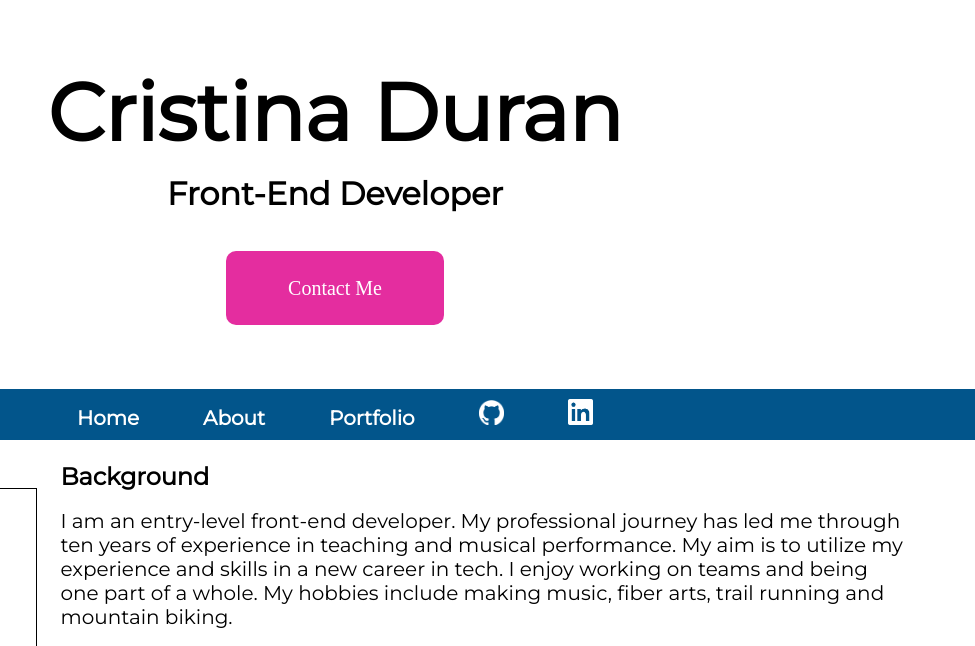
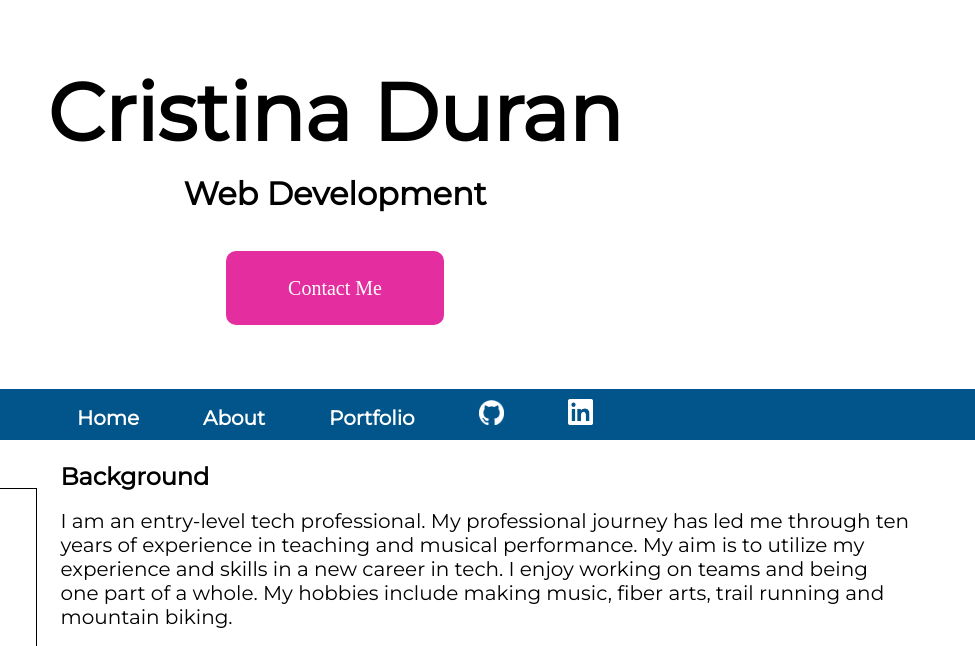
Before and after one commit to cristyduran/portfolio, a plain HTML site: page about.html in a window 1280 px wide. Shown: the top 646 px of the page, 305-1280 px from the left. Drawn offline with Linux system fonts and the light colour scheme.

Commit message:
update headers

```diff
--- a/about.html
+++ b/about.html
@@ -38,13 +38,13 @@
         <header>
             <div class="tab-desk">
                 <h1>Cristina Duran</h1>
-                <h2>Front-End Developer</h2>
+                <h2>Web Development</h2>
                 <a href="mailto:duran_cris43@yahoo.com" class="button">Contact Me</a>
             </div>
 
             <div class="mobile">
                 <h1>Cristina Duran</h1>
-                <h2>Front-End Developer</h2>
+                <h2>Web Development</h2>
                 <a href="mailto:duran_cris43@yahoo.com" class="button">Contact Me</a>
             </div>
 
@@ -75,7 +75,7 @@
             <div id="about">
                 <h3>Background</h3>
                 <p>
-                     I am an entry-level front-end developer. My professional journey has led me through ten years of experience in teaching and
+                     I am an entry-level tech professional. My professional journey has led me through ten years of experience in teaching and
                      musical performance.  My aim is to utilize my experience and skills in a new career in tech.
                      I enjoy working on teams and being one part of a whole. My hobbies include making music, fiber arts, trail running
                      and mountain biking.
```
Also changed, not shown: index.html (+2 -2 lines), portfolio.html (+2 -2 lines), template.html (+2 -2 lines).
